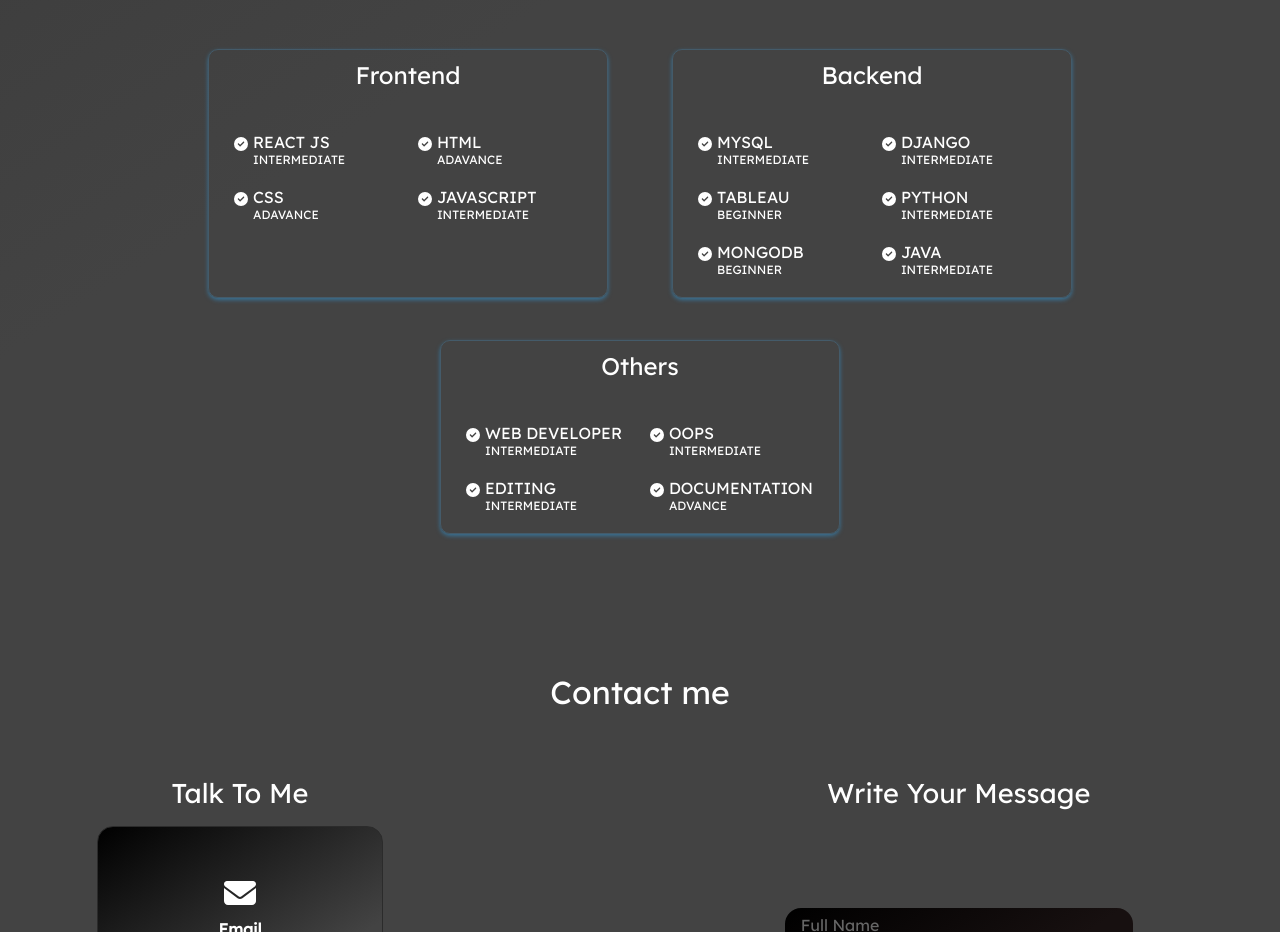
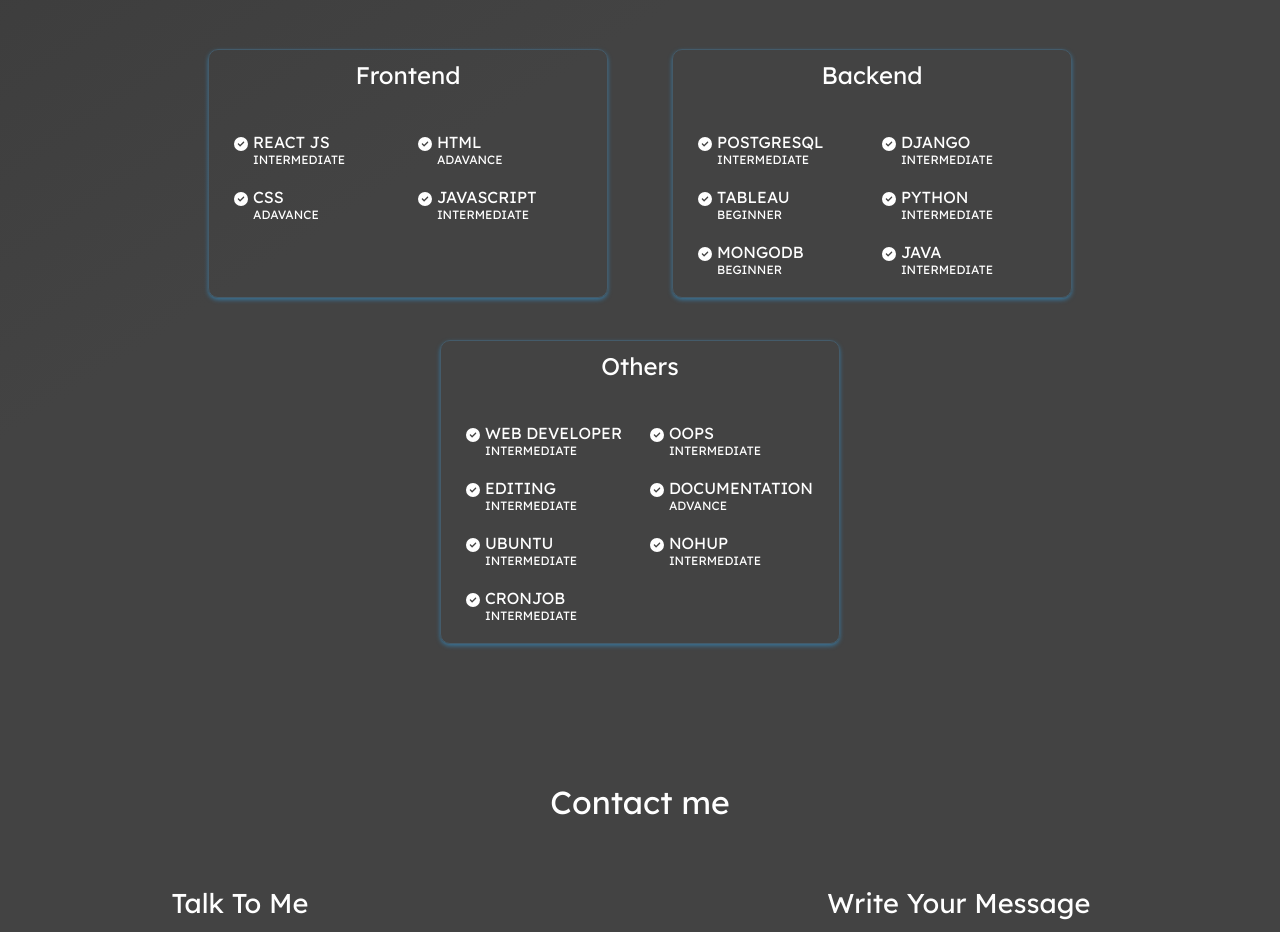
Before and after one commit to sushil7397/Portfolio, a React (Create React App) app: page / in a window 1280 px wide. Shown: the part 5120-6052 px from the top of the page. Built offline with nearby package versions, Linux system fonts and the light colour scheme.

Commit message:
change done

```diff
--- a/src/Portfolio/Certificate.jsx
+++ b/src/Portfolio/Certificate.jsx
@@ -55,11 +55,11 @@
   {skill:"React Js",experience:'Intermediate'},{skill:"HTML",experience:'Adavance'},{skill:"CSS",experience:'Adavance'},{skill:"JavaScript",experience:'Intermediate'},
 ];
 const backend=[
-  {skill:"MySQL",experience:'Intermediate'},{skill:"DJango",experience:'Intermediate'},{skill:"Tableau",experience:'Beginner'},{skill:"Python",experience:'Intermediate'},{skill:"MongoDB",experience:'Beginner'},{skill:"Java",experience:'Intermediate'},
+  {skill:"PostgreSQL",experience:'Intermediate'},{skill:"DJango",experience:'Intermediate'},{skill:"Tableau",experience:'Beginner'},{skill:"Python",experience:'Intermediate'},{skill:"MongoDB",experience:'Beginner'},{skill:"Java",experience:'Intermediate'},
 ];
 
 const other=[
-  {skill:"Web Developer",experience:'Intermediate'},{skill:"OOPS",experience:'Intermediate'},{skill:"Editing",experience:'Intermediate'},{skill:"Documentation",experience:'Advance'}
+  {skill:"Web Developer",experience:'Intermediate'},{skill:"OOPS",experience:'Intermediate'},{skill:"Editing",experience:'Intermediate'},{skill:"Documentation",experience:'Advance'},{skill:"Ubuntu",experience:'Intermediate'},{skill:"Nohup",experience:'Intermediate'},{skill:"Cronjob",experience:'Intermediate'}
 ];
 
   return (
```
